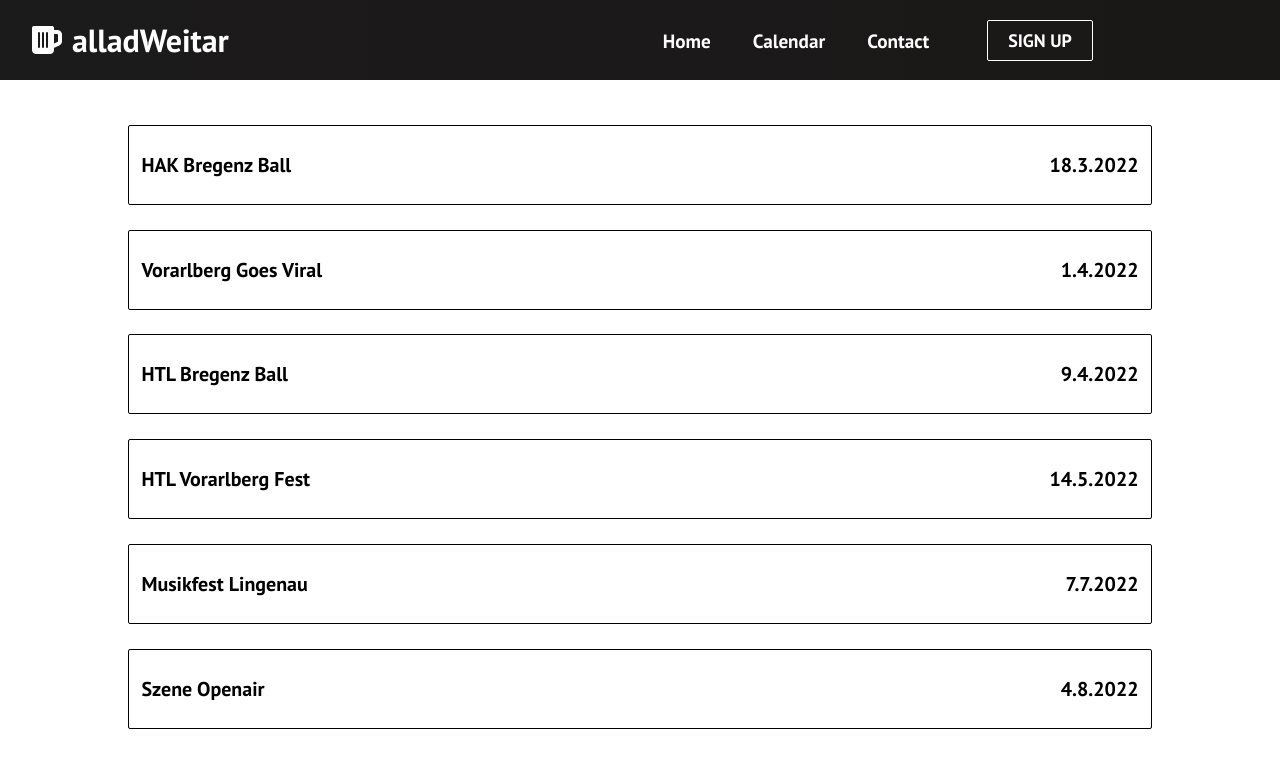
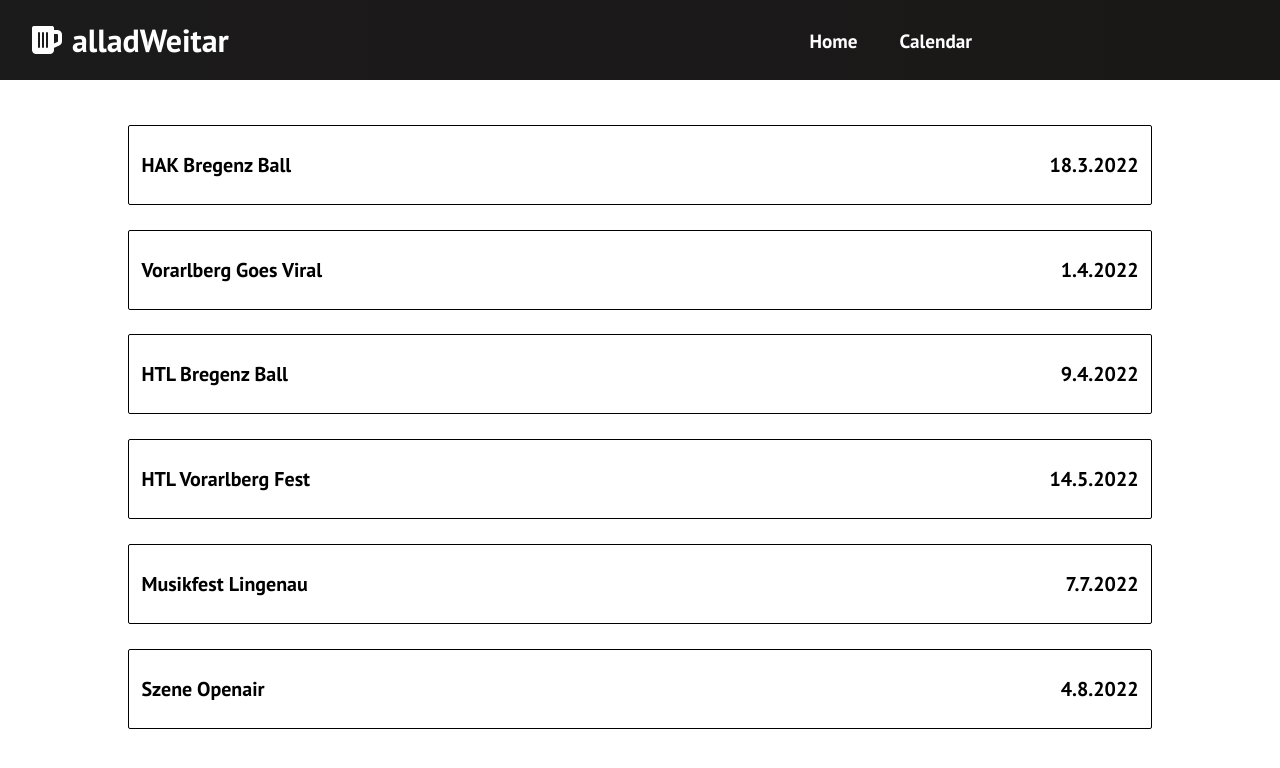
Before and after one commit to EricReinprecht/alladWeitar, a React (Create React App) app: page / in a window 1280 px wide. Shown: the top 768 px of the page. Built offline with nearby package versions, Linux system fonts and the light colour scheme.

Commit message:
Sign-up- und Contactbutton entfernt

```diff
--- a/src/components/Navbar.js
+++ b/src/components/Navbar.js
@@ -47,19 +47,19 @@ export default function Navbar() {
                   Calendar
                 </Link>
               </li>
-              <li className='nav-item'>
+              {/*<li className='nav-item'>
                 <Link to='/contact' className='nav-links' onClick={closeMobileMenu}>
                   Contact
                 </Link>
-              </li>
-              <li>
+              </li>*/}
+              {/*<li>
                 <Link to='/sign-up' className='nav-links-mobile' onClick={closeMobileMenu}>
                   Sign Up
                 </Link>
-              </li>
+              </li>*/}
             </ul>
           </div>
-          {button && <Button buttonStyle='btn--outline'>SIGN UP</Button>}
+          {/*{button && <Button buttonStyle='btn--outline'>SIGN UP</Button>}*/}
         </div>
       </nav>
     </>
```
